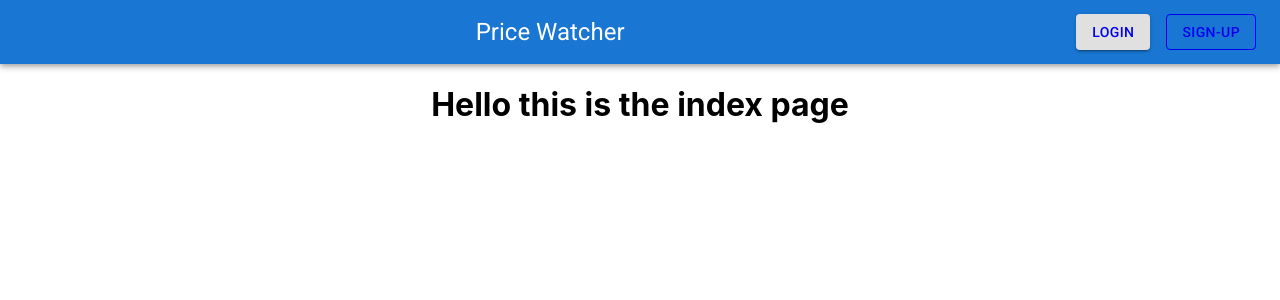
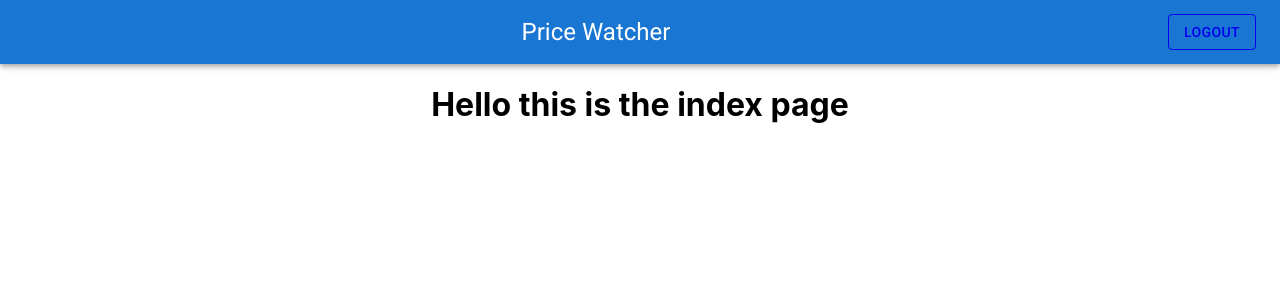
Before and after one commit to Zed-Bailey/price-watcher, a React (Create React App) app: page / in a window 1280 px wide. Shown: the top 300 px of the page. Built offline with nearby package versions, Linux system fonts and the light colour scheme; sample sign-in values are in the browser's storage.

Commit message:
added logout functionality and made the nav buttons change based on logged in status

```diff
--- a/src/components/Nav.js
+++ b/src/components/Nav.js
@@ -7,7 +7,34 @@ import AppBar from '@mui/material/AppBar';
 import Toolbar from '@mui/material/Toolbar';
 import Typography from '@mui/material/Typography';
 
-function Nav() {
+class Nav extends React.Component {
+
+  logoutUser() {
+    localStorage.removeItem("isAuthenticated");
+    // delete cookie by setting expiry date in the past
+    document.cookie = "token=; expires=Thu, 01 Jan 1970 00:00:00 UTC; SameSite=Strict";
+  }
+
+
+  // based on logged in status render appropriate buttons
+  navButtons() {
+    let isLoggedIn = localStorage.getItem("isAuthenticated");
+    if(!isLoggedIn) {
+      return (
+        <Stack spacing={2} direction="row">
+          <Link to="login"><Button variant="contained" color="inherit">Login</Button></Link>
+          <Link to="signup"><Button variant="outlined" color="inherit">Sign-up</Button></Link>
+        </Stack>
+      );
+    }
+
+
+    return (
+      <Link to="/"><Button variant="outlined" color="inherit" onClick={this.logoutUser}>Logout</Button></Link>
+    )
+  }
+
+  render() {
       return (
       <nav>
         <Box sx={{ flexGrow: 1 }}>
@@ -16,14 +43,17 @@ function Nav() {
                 <Typography variant="h5" component="div" sx={{ flexGrow: 1 }}>
                   Price Watcher
                 </Typography>
-              <Stack spacing={2} direction="row">
-                <Link to="login"><Button variant="contained" color="inherit">Login</Button></Link>
-                <Link to="signup"><Button variant="outlined" color="inherit">Sign-up</Button></Link>
-              </Stack>
+
+
+                  {this.navButtons()}
+
             </Toolbar>
           </AppBar>
         </Box>
       </nav>
     )
   }
+
+
+}
 export default Nav;
```
Lines whose indentation alone changed are shown as unchanged.
